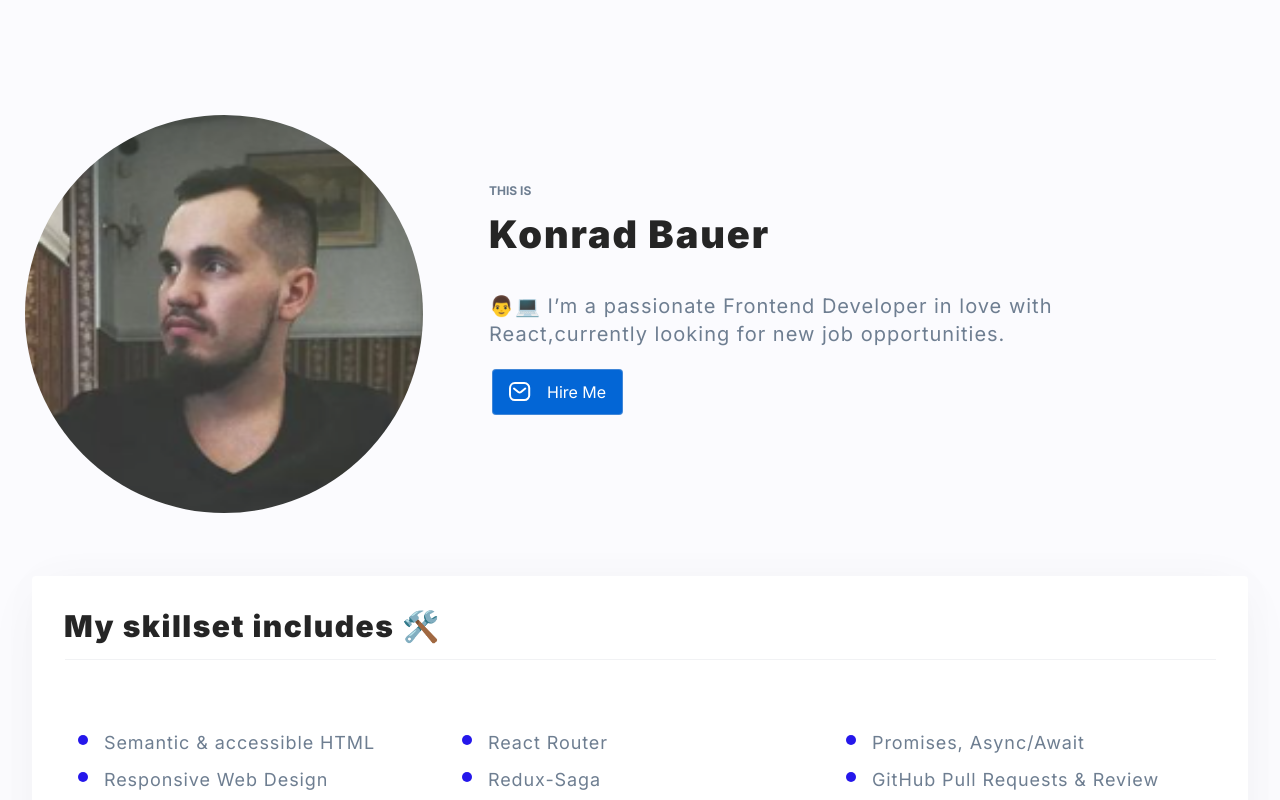
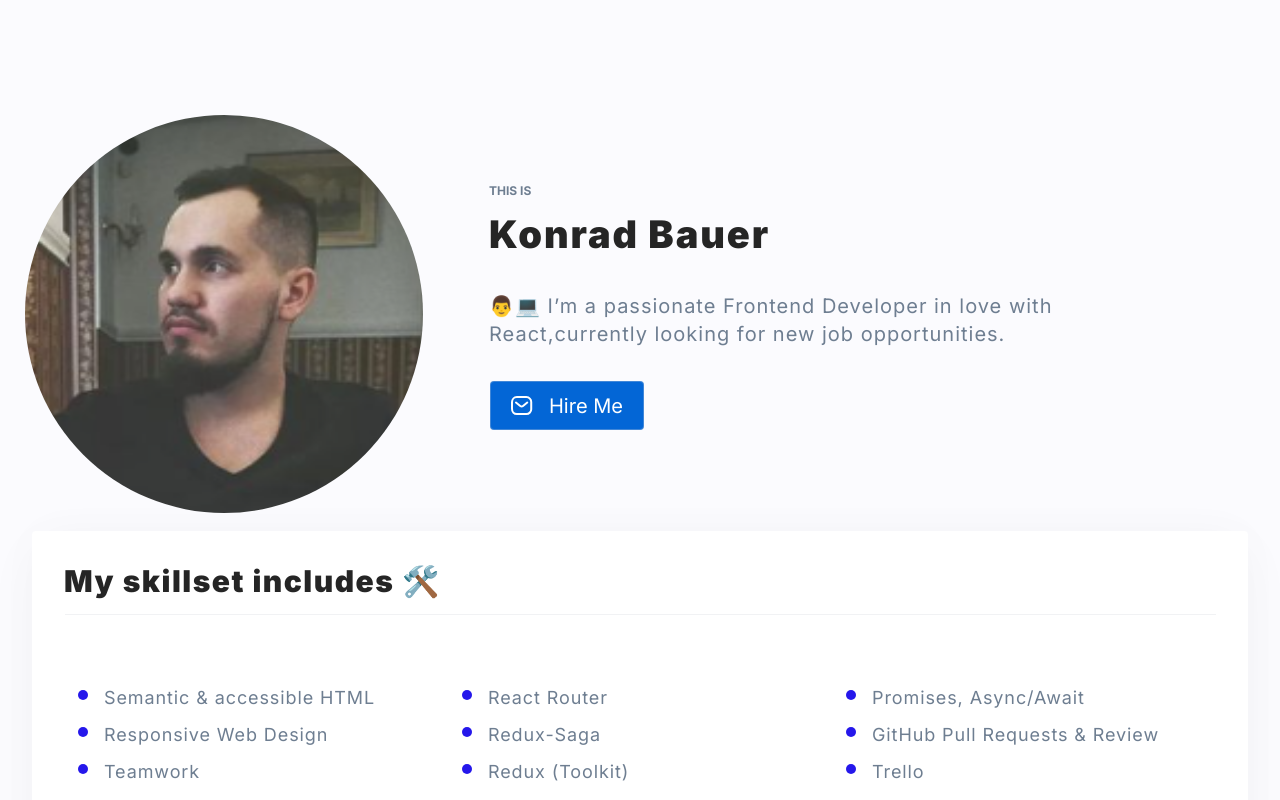
Before and after one commit to KonradBauer/personal-homepage, a React (Create React App) app: page / in a window 1280 px wide. Shown: the top 800 px of the page. Built offline with nearby package versions, Linux system fonts and the light colour scheme.

Commit message:
styled ButtonHireMe

```diff
--- a/src/features/Buttons/styled.js
+++ b/src/features/Buttons/styled.js
@@ -1,15 +1,27 @@
 import styled from "styled-components";
 
 export const ButtonHireMe = styled.button`
-  position: absolute;
-  margin-left: 460px;
-  margin-top: 250px;
+  display: flex;
+  flex-direction: row;
+  justify-content: center;
+  align-items: center;
+  gap: 16px;
+  margin-left: 458px;
+  margin-top: 381px;
+  margin-right: 967px;
+  border: 1px solid rgba(209, 213, 218, 0.3);
+  height: 49px;
+  width: 154px;
+  left: 809px;
+  top: 381px;
+  border-radius: 4px;
+  padding: 12px 16px 12px 16px;
+  font-style: normal;
+  font-size: 20.0584px;
+  line-height: 24px;
   display: flex;
   align-items: center;
-  padding: 12px 16px;
-  gap: 16px;
-  border: 1px solid rgba(209, 213, 218, 0.3);
-  border-radius: 4px;
+  text-align: center;
   background-color: ${({ theme }) => theme.color.scienceBlue};
   color: ${({ theme }) => theme.color.white};
 `;
--- a/src/layoutData/Header/styled.js
+++ b/src/layoutData/Header/styled.js
@@ -2,10 +2,8 @@ import styled from "styled-components";
 
 export const Header = styled.div`
   width: 1216px;
-  height: 384px;
+  height: 150px;
   margin: auto;
-  margin-top: 119px;
-  margin-bottom: 73px;
 `;
 
 export const Photo = styled.img`
```
